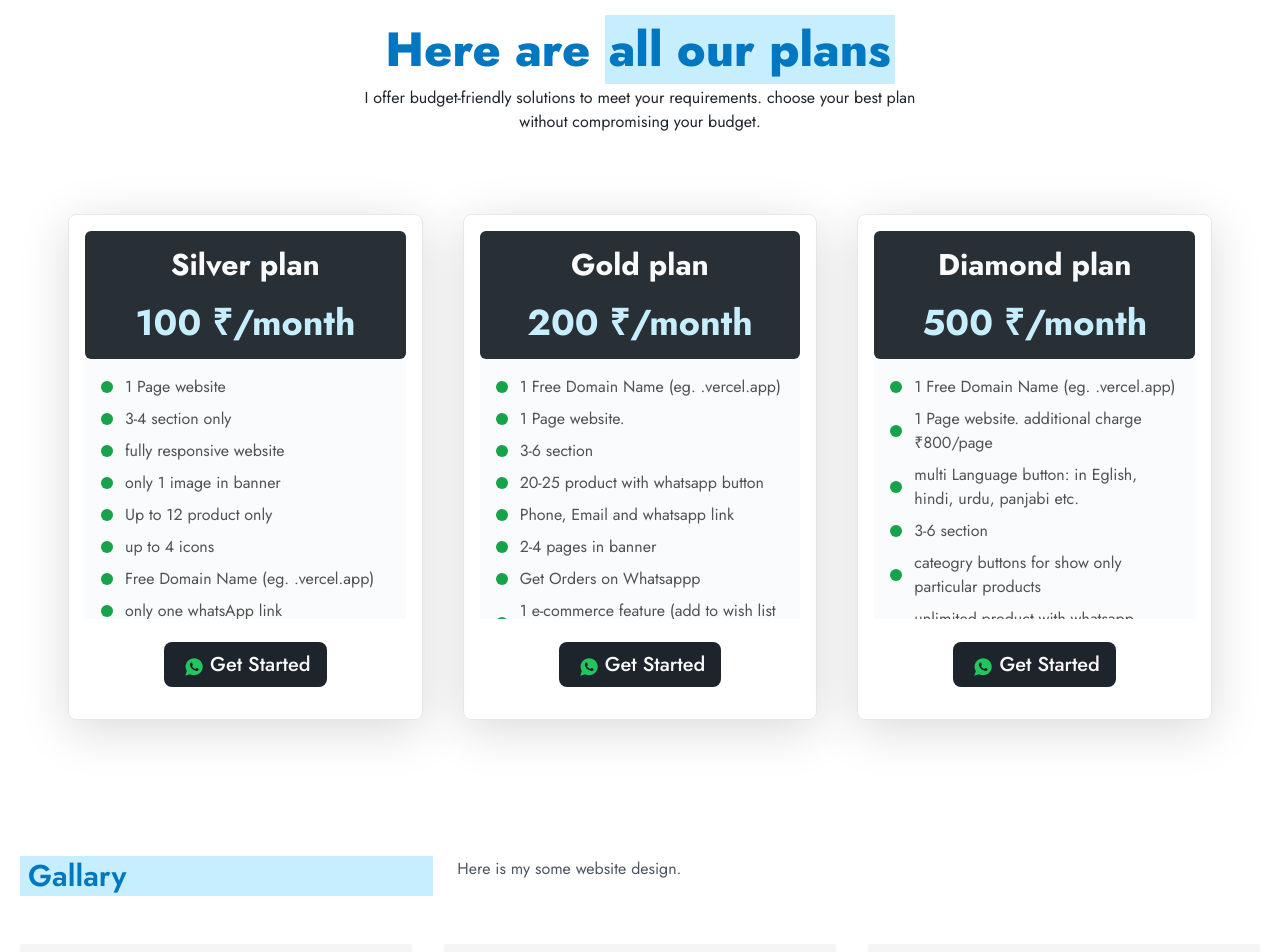
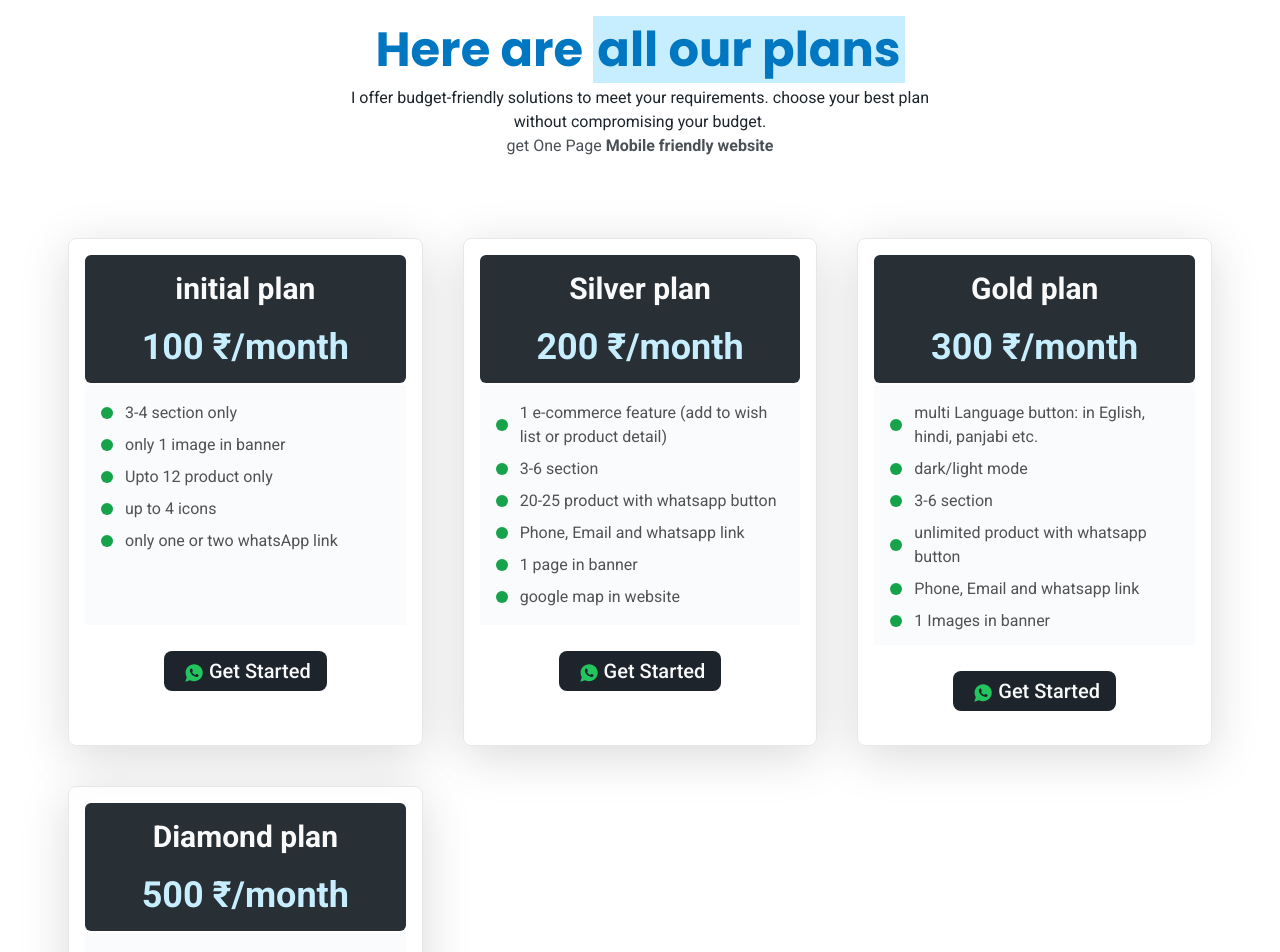
Before and after one commit to sweetSachinKumar/my_agency-website, a React (Create React App) app: page / in a window 1280 px wide. Shown: the part 640-1592 px from the top of the page. Built offline with nearby package versions, Linux system fonts and the light colour scheme.

Commit message:
pricing set
pricing, change logo

```diff
--- a/public/index.html
+++ b/public/index.html
@@ -7,11 +7,13 @@
     <meta name="theme-color" content="#000000" />
     <meta
       name="description"
-      content="Web site created using create-react-app"
+      content="Website is the best showcase of your shop, business and profession. I create static and dynamic website using code that helps me to create best feature in your website. all i want to say it is Online Showcase of your all products of your shop. "
     />
+    <meta name="keywords" content="Web developer,Website developer,Web designer,Website designer, Web developer in kapashera,Website developer in kapashera, one of the best website designer & developer in india" />
+    <meta name="author" content="Sachin Kumar" />
     <link rel="apple-touch-icon" href="%PUBLIC_URL%/logo192.png" />
     <link rel="manifest" href="%PUBLIC_URL%/manifest.json" />
-    <title>sachin web developer</title>
+    <title>Sachin Website Developer</title>
   </head>
   <body>
     <noscript>You need to enable JavaScript to run this app.</noscript>
--- a/src/App.css
+++ b/src/App.css
@@ -1,8 +1,6 @@
-@import url('https://fonts.googleapis.com/css2?family=Jost:ital,wght@0,100..900;1,100..900&display=swap');
-
-
+@import url('https://fonts.googleapis.com/css2?family=Poppins:ital,wght@0,100;0,200;0,300;0,400;0,500;0,600;0,700;0,800;0,900;1,100;1,200;1,300;1,400;1,500;1,600;1,700;1,800;1,900&family=Roboto:ital,wght@0,100;0,300;0,400;0,500;0,700;0,900;1,100;1,300;1,400;1,500;1,700;1,900&display=swap');
 body{
-    font-family: "Jost", sans-serif;
+    font-family: "Roboto", sans-serif;
 }
 
 .pricing ::-webkit-scrollbar-thumb {
--- a/src/components/Feature.jsx
+++ b/src/components/Feature.jsx
@@ -12,7 +12,7 @@ const Feature = () => {
     <div className='py-24 md:px-14 px-4 max-w-screen-2xl mx-auto' id='feature'>
       <div className='flex flex-col lg:flex-row justify-between items-start gap-10'>
         <div className='lg:w-1/4'>
-            <h3 className=' text-color3 font-bold text-3xl lg:w-1/2'>Why we are better than others</h3>
+            <h3 className=' text-color3 font-semibold text-3xl lg:w-1/2 font-[Poppins]'>Why we are better than others</h3>
             <p className='text-base text-color4'>I am focus on client and costomer setisfaction as the ultimate goal for our projects. I create website by coding that helps me to create best features and design in website <span className='font-semibold text-color3/60'>with 100% Guaranteed Quality</span>. My pricing modals are flexible, ensuring that you get the best value from your investment in web development.</p>
             {/* ( HTML, CSS, JavaScript, React.js, Tailwind CSS)  */}
         </div>
--- a/src/components/Gallary.jsx
+++ b/src/components/Gallary.jsx
@@ -29,7 +29,7 @@ const Gallary = () => {
     <section id='gallary'  className=" text-gray-600 body-font">
     <div  className="  container px-5 py-24 mx-auto flex flex-wrap">
       <div className="flex w-full mb-12 flex-wrap" >
-        <h1 className="sm:text-3xl text-2xl font-semibold title-font text-color3 lg:w-1/3 lg:mb-0 mb-4 py-0.5 bg-color2 px-2">Gallary</h1>
+        <h1 className="sm:text-3xl text-2xl font-semibold title-font text-color3 lg:w-1/3 lg:mb-0 mb-4 py-0.5 bg-color2 px-2 font-[Poppins]">Gallary</h1>
         <p className="lg:pl-6 lg:w-2/3 mx-auto leading-relaxed text-base text-lightG">Here is my some website design. </p>
       </div>
     <div className='grid grid-cols-1 sm:grid-cols-2 lg:grid-cols-3 gap-y-8 gap-x-4 md:gap-x-8 max-w-screen-xl mx-auto container'>
@@ -40,7 +40,7 @@ const Gallary = () => {
           <div>
           <img src={item.imgUrl} className='object-cover object-center w-full h-full bg-color2 shadow-sm shadow-color4/30 rounded-sm' alt="" />
           </div>
-          <h3 className='text-lg md:text-xl font-medium text-color4 mt-4'>{item.title}</h3>
+          <h3 className='text-lg md:text-xl font-medium text-color4 mt-4 font-[Poppins]'>{item.title}</h3>
           <p className='text-sm mt-2'>{item.description} </p>
           <div className='mt-6 md:mt-8'>
           <a href={item.websiteLink} target='_blank'
--- a/src/components/Home.jsx
+++ b/src/components/Home.jsx
@@ -11,7 +11,7 @@ const Home = () => {
         <img className="object-cover object-center rounded" alt="hero" src={bannerIMG} />
       </div>
       <div className="lg:flex-grow md:w-1/2 lg:pl-24 md:pl-16 flex flex-col md:items-start md:text-left items-center text-center">
-        <h1 className="title-font sm:text-4xl text-3xl mb-6 font-semibold text-color1">Professional Web Designer & Developer</h1>
+        <h1 className="title-font sm:text-4xl text-3xl mb-6 font-semibold text-color1 font-[Poppins]">Professional Web Designer & Developer</h1>
         <p className="mb-8 leading-relaxed text-color2">Get a Professional website for your  business and we will grow your business with new technologies. <strong>Get Low cost Website Design in Just &#8377;3800.</strong> </p>
         <div className="flex justify-center">
           <a href='https://api.whatsapp.com/send?phone=917703849283&text=hey, can you build a website for my shop. give me more information about it'
--- a/src/components/Navbar.jsx
+++ b/src/components/Navbar.jsx
@@ -36,7 +36,7 @@ const Navbar = ({isActive}) => {
 
           <ul className='md:flex hidden gap-6 lg:gap-12 text-lg'>
             {
-              navItems.map(item => <li key={item.path}><Link to={item.path} spy={true} smooth={true} activeClass='active' className='hover:text-primary/50 duration-200 transition-all cursor-pointer'>{item.link}</Link></li>)
+              navItems.map(item => <li key={item.path}><Link to={item.path} spy={true} smooth={true} activeClass='active' className='hover:text-primary/50 duration-200 transition-all cursor-pointer font-[Poppins]'>{item.link}</Link></li>)
             }
           </ul>
         </div>
--- a/src/components/Pricing.jsx
+++ b/src/components/Pricing.jsx
@@ -1,7 +1,4 @@
-import React, { useState } from 'react'
-import { motion } from 'framer-motion'
-// varients
-import { fadein } from './variants'
+import React  from 'react'
 import PricingPlan from './subComponents/PricingPlan'
 import { service_planing } from './pricing_website'
 
@@ -11,8 +8,9 @@ const Pricing = () => {
   return (
     <div className='pricing mb:px-14 p-4 max-w-screen-2xl mx-auto py-10' id='pricing'>
       <div className="text-center">
-        <h2 className='md:text-5xl text-3xl mb-3 font-extrabold text-color3'>Here are <span className='bg-color2 px-1'>all our plans</span> </h2>
+        <h2 className='md:text-5xl text-3xl mb-3 font-bold text-color3 font-[Poppins]'>Here are <span className='bg-color2 px-1'>all our plans</span> </h2>
         <p className='text-color4 max-w-[700px] lg:w-1/2 mx-auto px-4'>I offer budget-friendly solutions to meet your requirements. choose your best plan without compromising your budget.</p>
+        <span className='text-color4/80'>get One Page <strong>Mobile friendly website</strong></span>
       </div>
       {/* pricing card  */}
       <div  className='grid md:grid-cols-2 lg:grid-cols-3 gap-10 mt-20 md:w-11/12 mx-auto'>
--- a/src/components/Procedure.jsx
+++ b/src/components/Procedure.jsx
@@ -8,9 +8,9 @@ const Procedure = () => {
     <div className="container px-5 py-24 mx-auto">
       <div className="flex flex-wrap w-full mb-20">
         <div className="lg:w-1/2 w-full mb-6 lg:mb-0">
-          <h1 className="sm:text-3xl text-2xl mb-2 text-color3 font-semibold">How to <span className='bg-color2 py-1 px-0.5'>Start your Project?</span></h1>
+          <h1 className="sm:text-3xl text-2xl mb-2 text-color3 font-semibold font-[Poppins]">How to <span className='bg-color2 py-1 px-0.5'>Start your Project?</span></h1>
         </div>
-        <p className="lg:w-1/2 w-full leading-relaxed text-gray-500">are you Ready to make your digital dreams in reality? if yes, then I am very excited to build simplified hi-tech website for your shop.</p>
+        <p className="lg:w-1/2 w-full leading-relaxed text-gray-500">are you Ready to make your Online Presence of your shop? if yes, then I am very excited to build simplified hi-tech website for your shop.</p>
       </div>
       <div className="flex flex-wrap -m-4">
         <div className="xl:w-1/4 md:w-1/2 p-4">
--- a/src/components/pricing_website.js
+++ b/src/components/pricing_website.js
@@ -1,34 +1,45 @@
 export const service_planing = [
     {
-        name: "Silver plan",
+        name: "initial plan",
         price: 100,
         description: "",
         listOffer: [
-            "1 Page website",
+
             "3-4 section only",
-            "fully responsive website",
             "only 1 image in banner",
-            " Up to 12 product only",
+            " Upto 12  product only",
             "up to 4 icons",
-            "Free Domain Name (eg. .vercel.app)",
-            "only one whatsApp link"
+            "only one or two whatsApp link",
+        ]
+    },
+    {
+        name: "Silver plan",
+        price: 200,
+        description: "",
+        listOffer: [
+
+            "1 e-commerce feature (add to wish list or product detail)",
+            "3-6 section ",
+            "20-25 product with whatsapp button",
+            "Phone, Email and whatsapp link",
+            "1 page in banner",
+            "google map in website"
 
         ]
     },
     {
         name: "Gold plan",
-        price: 200,
+        price: 300,
         description: "",
         listOffer: [
-            "1 Free Domain Name (eg. .vercel.app)",
-            "1 Page website.",
+            "multi Language button: in Eglish, hindi,  panjabi etc.",
+            "dark/light mode",
             "3-6 section ",
-            "20-25 product with whatsapp button",
+            "unlimited product with whatsapp button ",
             "Phone, Email and whatsapp link",
-            "2-4 pages in banner",
-            "Get Orders on Whatsappp",
-            "1 e-commerce feature (add to wish list or product detail)",
-            "fully responsive website"
+            "1 Images in banner ",
+            "google map in website"
+
         ]
     },
     {
@@ -36,18 +47,16 @@ export const service_planing = [
         price: 500,
         description: "",
         listOffer: [
-            "1 Free Domain Name (eg. .vercel.app)",
-            "1 Page website. additional charge ₹800/page",
-            "multi Language button: in Eglish, hindi, urdu, panjabi etc.",
+            "2 e-commerce feature (add to wish list and product detail)",
+            "dark / light mode ",
+            "multi Language button: in Eglish, hindi, etc.",
             "3-6 section ",
             "cateogry buttons for show only particular products ",
             "unlimited product with whatsapp button ",
             "Phone, Email and whatsapp link",
             "2-4 Images in banner for carosel",
-            "Get Orders on Whatsappp",
-            "1 e-commerce feature (add to wish list and product detail)",
-            "fully responsive website",
-            "dark and light mode "
+            "google map in website"
+
 
         ]
     },
--- a/src/components/subComponents/PricingPlan.jsx
+++ b/src/components/subComponents/PricingPlan.jsx
@@ -9,11 +9,11 @@ const PricingPlan = ({ service_planing }) => {
       {
         service_planing &&
         service_planing.map((pkg, index) => <div key={index} className='border pb-10 mb:px-6 px-4 rounded-lg shadow-3xl overflow-hidden pt-4'>
-          <div className='bg-color4/95 text-color1 py-4 rounded-md'>
+          <div className='bg-color4/95 mb-0.5 text-color1 py-4 rounded-md'>
             <h3 className=' text-lg md:text-3xl  font-bold text-center'> {pkg.name}</h3>
             <p className='mt-5 text-center text-color2 text-2xl md:text-4xl font-bold'> {pkg.price} &#8377;/month</p>
           </div>
-          <div className='max-h-[260px] overflow-auto bg-slate-50/70 '>
+          <div className='max-h-[260px] min-h-[240px] overflow-auto bg-slate-50/70 '>
 
             <ul className=' mt-4 space-y-2 px-4 '>
               {
```
Also changed, not shown: public/logo61.png (added), public/manifest.json.
